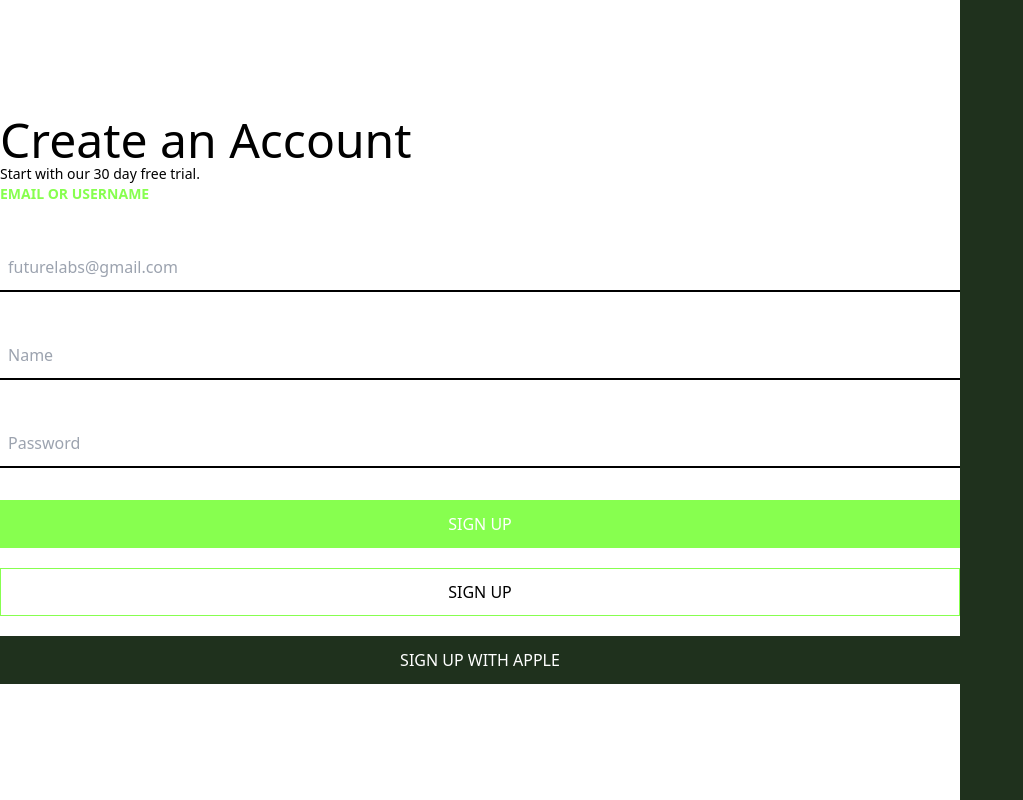
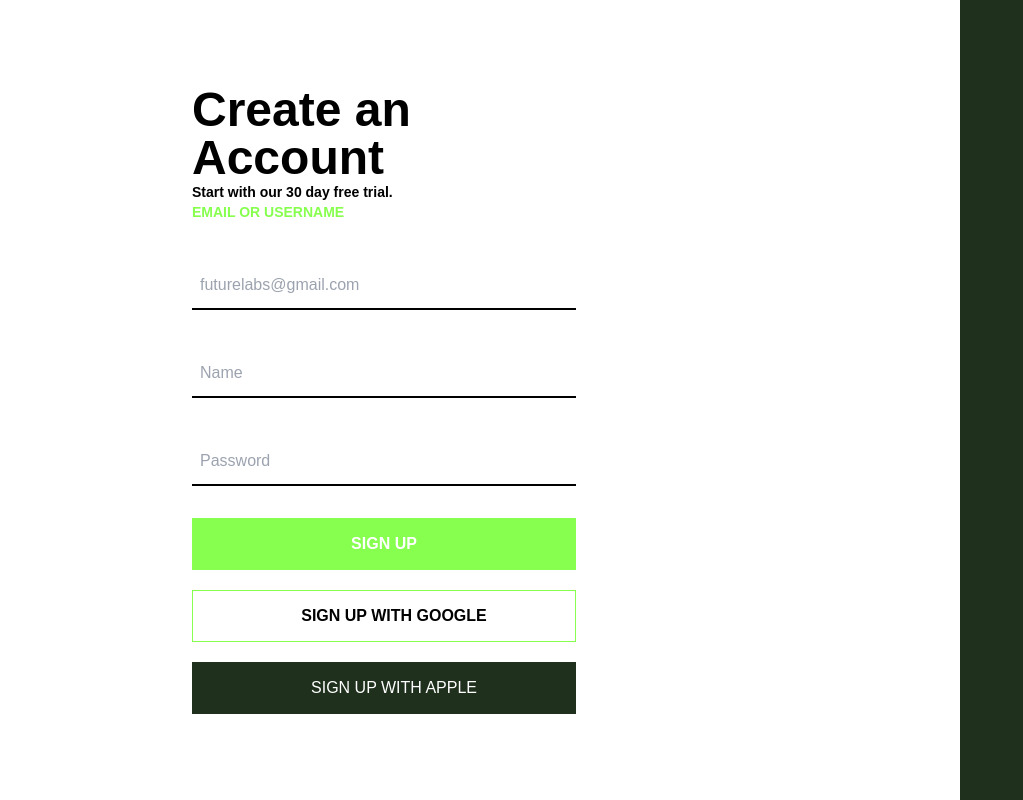
Before and after one commit to MauLight/react-converge, a React app: page / in a window 1280 px wide. Shown: the whole page, without its empty margins (0-1023 px from the left). Built offline with nearby package versions, Linux system fonts and the light colour scheme; the HTML template or start-up script is replaced by a standard one.

Commit message:
feat: :sparkles: basic form design ready
title, form separated in modules, basic styling done

```diff
--- /dev/null
+++ b/src/components/signup/Form.jsx
@@ -0,0 +1,27 @@
+import React from 'react'
+
+export const Form = () => {
+  return (
+    <form className='flex flex-col gap-y-8 w-full'>
+      <div className="flex flex-col gap-y-10">
+        <label htmlFor='username' className='text-sm uppercase text-[#87FF4F] font-bold'>Email or username</label>
+        <input type='email' placeholder='futurelabs@gmail.com' className='h-12 text-[#000000] p-2 bg-transparent w-full focus:ring-0 focus:outline-none border-b-2 border-[#000000]' />
+        <input type='text' placeholder='Name' className='h-12 text-[#000000] p-2 bg-transparent w-full focus:ring-0 focus:outline-none border-b-2 border-[#000000]' />
+        <input type='password' placeholder='Password' className='h-12 text-[#000000] p-2 bg-transparent w-full focus:ring-0 focus:outline-none border-b-2 border-[#000000]' />
+      </div>
+
+      <div className="flex flex-col gap-y-5">
+        <button className='h-[6.5vh] font-bold text-white p-2 bg-[#87FF4F] w-full uppercase'>Sign up</button>
+        <button className='flex gap-x-5 justify-center items-center h-[6.5vh] font-bold text-[#000000] p-2 bg-white border border-[#87FF4F] w-full uppercase'>
+          <i className="fa-brands fa-google"></i>
+                    Sign up with google
+        </button>
+        <button className='flex gap-x-5 justify-center items-center h-[6.5vh] text-white p-2 bg-[#1F311D] w-full uppercase'>
+          <i className="fa-brands fa-apple"></i>
+                    Sign up with apple
+        </button>
+      </div>
+
+    </form>
+  )
+}
--- /dev/null
+++ b/src/components/signup/Title.jsx
@@ -0,0 +1,10 @@
+import React from 'react'
+
+export const Title = () => {
+  return (
+    <div className="flex flex-col w-full">
+      <h1 className='text-5xl text-[#000000] font-bold'>Create an Account</h1>
+      <p className='text-sm text-[#000000] font-bold'>Start with our 30 day free trial.</p>
+    </div>
+  )
+}
--- a/src/index.css
+++ b/src/index.css
@@ -1,9 +1,12 @@
 @tailwind base;
 @tailwind components;
 @tailwind utilities;
+
+@import url('https://fonts.googleapis.com/css2?family=Poppins&display=swap');
 
 * {
   margin: 0;
   padding: 0;
   box-sizing: border-box;
+  font-family: 'Poppins', sans-serif;
 }
--- a/src/views/Signup.jsx
+++ b/src/views/Signup.jsx
@@ -1,32 +1,17 @@
 import React from 'react'
+import { Form } from '../components/signup/Form'
+import { Title } from '../components/signup/Title'
 
 export const Signup = () => {
   return (
     <div className='flex w-full h-screen'>
 
-      <div className="flex flex-col w-full lg:w-3/4 items-center justify-center">
+      <div className="flex flex-col w-full lg:w-3/4 items-center justify-center pl-[15%] pr-[30%]">
 
 
-        <div className="flex flex-col w-full">
-          <h1 className='text-5xl text-[#000000]'>Create an Account</h1>
-          <p className='text-sm text-[#000000]'>Start with our 30 day free trial.</p>
-        </div>
+        <Title />
 
-        <form className='flex flex-col gap-y-8 w-full'>
-          <div className="flex flex-col gap-y-10">
-            <label htmlFor='username' className='text-sm uppercase text-[#87FF4F] font-bold'>Email or username</label>
-            <input type='email' placeholder='futurelabs@gmail.com' className='h-12 text-[#000000] p-2 bg-transparent w-full focus:ring-0 focus:outline-none border-b-2 border-[#000000]' />
-            <input type='text' placeholder='Name' className='h-12 text-[#000000] p-2 bg-transparent w-full focus:ring-0 focus:outline-none border-b-2 border-[#000000]' />
-            <input type='password' placeholder='Password' className='h-12 text-[#000000] p-2 bg-transparent w-full focus:ring-0 focus:outline-none border-b-2 border-[#000000]' />
-          </div>
-
-          <div className="flex flex-col gap-y-5">
-            <button className='h-12 text-white p-2 bg-[#87FF4F] w-full uppercase'>Sign up</button>
-            <button className='h-12 text-[#000000] p-2 bg-white border border-[#87FF4F] w-full uppercase'>Sign up</button>
-            <button className='h-12 text-white p-2 bg-[#1F311D] w-full uppercase'>Sign up with apple</button>
-          </div>
-
-        </form>
+        <Form />
 
       </div>
       <div className="w-0 lg:w-1/4 bg-[#1F311D]">
```
Also changed, not shown: 1 other file (tests, documents, lock files or other folders).
